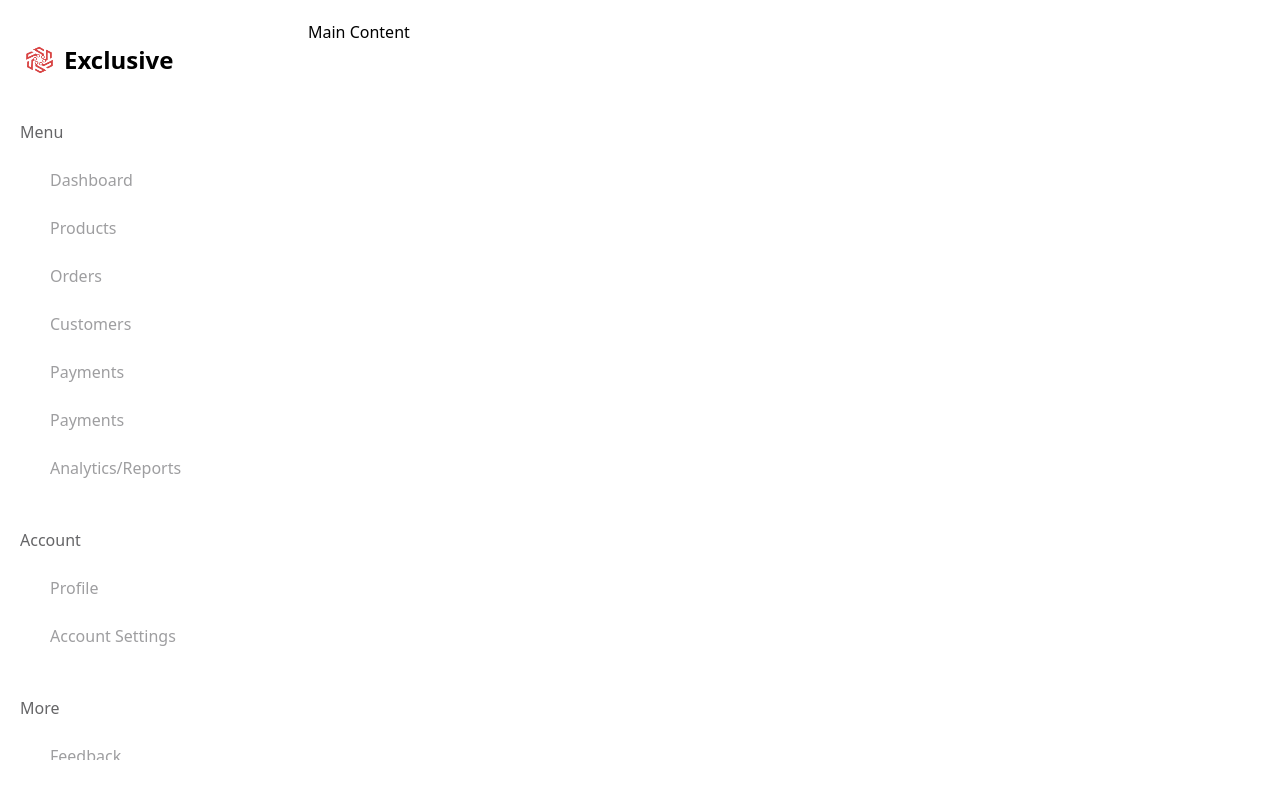
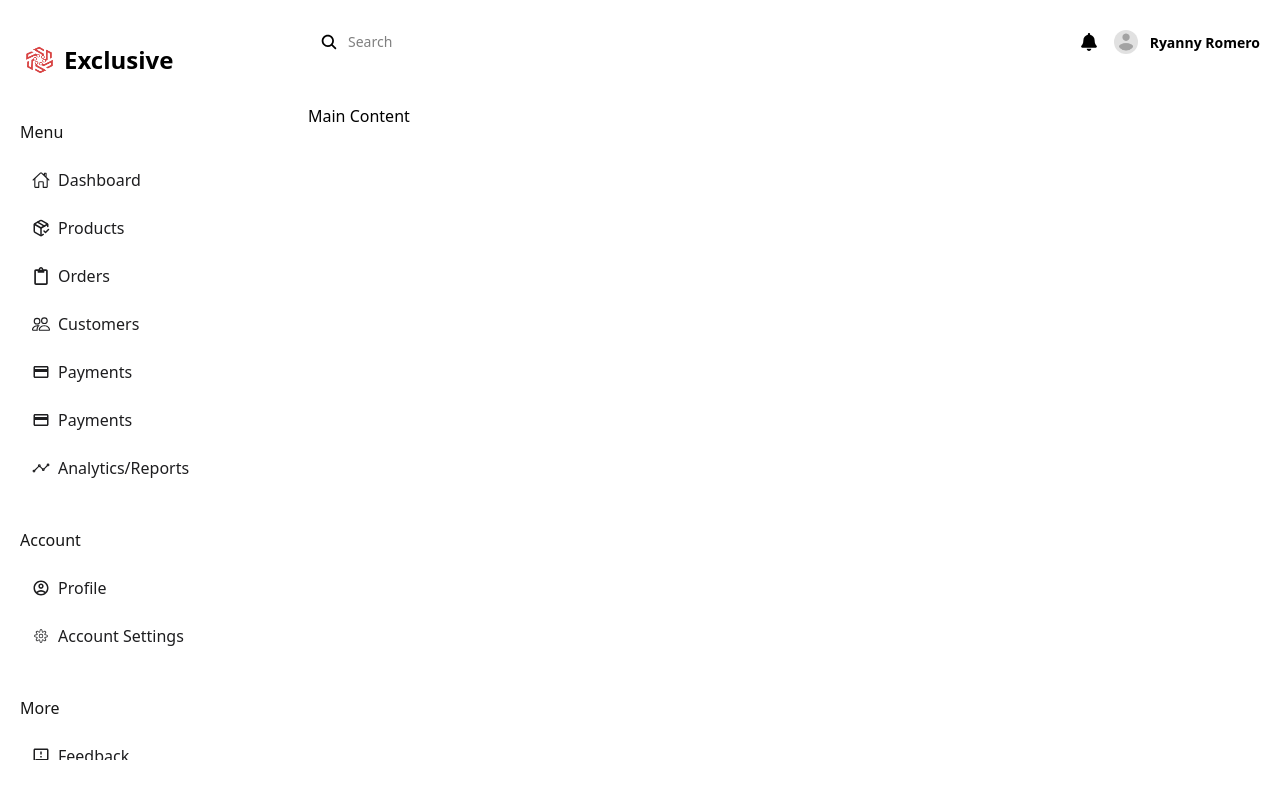
Before and after one commit to Ryanny-y/exclusive_admin, a React (Vite) app: page / in a window 1280 px wide. Built offline with nearby package versions, Linux system fonts and the light colour scheme.

Commit message:
Add Header

```diff
--- a/src/App.jsx
+++ b/src/App.jsx
@@ -1,15 +1,21 @@
 import { Outlet } from "react-router";
 import SideNav from "./components/common/SideNav";
+import Header from "./components/common/Header";
 
 const App = () => {
 
   // CHECK CREDENTIALS HERE
 
   return (
-    <main className="flex gap-5 dark:bg-dark-200 dark:text-light-100 relative">
+    <main className="flex dark:bg-dark-200 dark:text-light-100 relative">
       <SideNav />
-      <section className="py-5">
-        Main Content
+
+      <section className="grow">
+        <Header />
+
+        <div className="p-5">
+          Main Content
+        </div>
       </section>
     </main>
   )
--- /dev/null
+++ b/src/components/common/Header.jsx
@@ -0,0 +1,28 @@
+import { IoSearch } from "react-icons/io5";
+import { FaBell } from "react-icons/fa";
+import profilePlaceholder from '../../assets/images/profile_placeholder.png';
+
+const Header = () => {
+  return (
+    <header className="dark:bg-dark-100 flex items-center py-5 px-5 sticky top-0 right-0 left-0 w-full gap-10">
+      <section className="relative rounded-md dark:bg-gray-200 pl-7 grow">
+        <IoSearch className="absolute dark:text-gray-100 top-1/2 -translate-y-1/2 left-3 text-lg"/>
+        <input type="text" placeholder="Search" className="w-full dark:bg-gray-200 text-sm py-3 px-3 rounded-lg outline-none"/>
+      </section>
+
+      <section className="flex items-center gap-4">
+        <div id="notification">
+
+          <FaBell className="text-lg dark:text-gray-100"/>
+        </div>
+
+        <div id="account" className="flex items-center gap-3">
+          <img src={profilePlaceholder} alt="Profile" className="rounded-full h-6 w-6"/>
+          <p className="text-[14px] font-semibold dark:text-gray-100">Ryanny Romero</p>
+        </div>
+      </section>
+    </header>
+  )
+};
+
+export default Header;
--- a/src/components/common/SideNav.jsx
+++ b/src/components/common/SideNav.jsx
@@ -11,90 +11,90 @@ import styles from "../../assets/styles/style.module.css";
 const SideNav = () => {
   return (
     <aside
-      className="flex flex-col gap-10 dark:bg-dark-100 dark:text-light-100 h-screen py-10 px-5 w-72"
+      className="flex flex-col gap-10 dark:bg-dark-100 dark:text-light-100 h-screen py-10 pl-5 w-72"
     >
       <Link className="flex items-center gap-1 font-bold lg:text-2xl">
         <img src={logo} alt="Exclusive Logo" className="h-10 w-10" />
         <h1>Exclusive</h1>
       </Link>
 
-      <nav className={`flex flex-col gap-10 main_nav ${styles.customScrollbar}`}>
+      <nav className={`flex flex-col gap-10 main_nav ${styles.customScrollbar} pr-5`}>
         <section>
-          <h3 className="text-gray-300 mb-4">Menu</h3>
+          <h3 className="text-dark-200 font-medium dark:text-gray-300 mb-4">Menu</h3>
 
-          <ul className="flex flex-col gap-2 text-gray-100 -ml-2">
-            <li className="group hover:bg-gray-200 hover:text-light-100 duration-300 py-2 px-3 rounded-lg">
+          <ul className="flex flex-col gap-2 text-dark-100 font-medium dark:text-gray-100">
+            <li className="group hover:bg-slate-200 dark:hover:bg-gray-200 dark:hover:text-light-100 duration-300 py-2 px-3 rounded-lg">
               <Link className="flex items-center gap-2">
-                <IoHomeOutline className="text-lg text-white group-hover:text-red-300 duration-300" />
-                <p>Dashboard</p>
+                <IoHomeOutline className="text-lg dark:text-white group-hover:text-red-300 duration-300" />
+                <p className="group-hover:text-red-300 dark:group-hover:text-light-100">Dashboard</p>
               </Link>
             </li>
-            <li className="group hover:bg-gray-200 hover:text-light-100 duration-300 py-2 px-3 rounded-lg">
+            <li className="group hover:bg-slate-200 dark:hover:bg-gray-200 dark:hover:text-light-100 duration-300 py-2 px-3 rounded-lg">
               <Link className="flex items-center gap-2">
-                <LuPackageCheck className="text-lg text-white group-hover:text-red-300 duration-300" />
-                <p>Products</p>
+                <LuPackageCheck className="text-lg dark:text-white group-hover:text-red-300 duration-300" />
+                <p className="group-hover:text-red-300 dark:group-hover:text-light-100">Products</p>
               </Link>
             </li>
-            <li className="group hover:bg-gray-200 hover:text-light-100 duration-300 py-2 px-3 rounded-lg">
+            <li className="group hover:bg-slate-200 dark:hover:bg-gray-200 dark:hover:text-light-100 duration-300 py-2 px-3 rounded-lg">
               <Link className="flex items-center gap-2">
-                <FaRegClipboard className="text-lg text-white group-hover:text-red-300 duration-300" />
-                <p>Orders</p>
+                <FaRegClipboard className="text-lg dark:text-white group-hover:text-red-300 duration-300" />
+                <p className="group-hover:text-red-300 dark:group-hover:text-light-100">Orders</p>
               </Link>
             </li>
-            <li className="group hover:bg-gray-200 hover:text-light-100 duration-300 py-2 px-3 rounded-lg">
+            <li className="group hover:bg-slate-200 dark:hover:bg-gray-200 dark:hover:text-light-100 duration-300 py-2 px-3 rounded-lg">
               <Link className="flex items-center gap-2">
-                <BsPeople className="text-lg text-white group-hover:text-red-300 duration-300" />
-                <p>Customers</p>
+                <BsPeople className="text-lg dark:text-white group-hover:text-red-300 duration-300" />
+                <p className="group-hover:text-red-300 dark:group-hover:text-light-100">Customers</p>
               </Link>
             </li>
-            <li className="group hover:bg-gray-200 hover:text-light-100 duration-300 py-2 px-3 rounded-lg">
+            <li className="group hover:bg-slate-200 dark:hover:bg-gray-200 dark:hover:text-light-100 duration-300 py-2 px-3 rounded-lg">
               <Link className="flex items-center gap-2">
-                <MdOutlinePayment className="text-lg text-white group-hover:text-red-300 duration-300" />
-                <p>Payments</p>
+                <MdOutlinePayment className="text-lg dark:text-white group-hover:text-red-300 duration-300" />
+                <p className="group-hover:text-red-300 dark:group-hover:text-light-100">Payments</p>
               </Link>
             </li>
-            <li className="group hover:bg-gray-200 hover:text-light-100 duration-300 py-2 px-3 rounded-lg">
+            <li className="group hover:bg-slate-200 dark:hover:bg-gray-200 dark:hover:text-light-100 duration-300 py-2 px-3 rounded-lg">
               <Link className="flex items-center gap-2">
-                <MdOutlinePayment className="text-lg text-white group-hover:text-red-300 duration-300" />
-                <p>Payments</p>
+                <MdOutlinePayment className="text-lg dark:text-white group-hover:text-red-300 duration-300" />
+                <p className="group-hover:text-red-300 dark:group-hover:text-light-100">Payments</p>
               </Link>
             </li>
-            <li className="group hover:bg-gray-200 hover:text-light-100 duration-300 py-2 px-3 rounded-lg">
+            <li className="group hover:bg-slate-200 dark:hover:bg-gray-200 dark:hover:text-light-100 duration-300 py-2 px-3 rounded-lg">
               <Link className="flex items-center gap-2">
-                <IoAnalyticsOutline className="text-lg text-white group-hover:text-red-300 duration-300" />
-                <p>Analytics/Reports</p>
+                <IoAnalyticsOutline className="text-lg dark:text-white group-hover:text-red-300 duration-300" />
+                <p className="group-hover:text-red-300 dark:group-hover:text-light-100">Analytics/Reports</p>
               </Link>
             </li>
           </ul>
         </section>
 
         <section>
-          <h3 className="text-gray-300 mb-4">Account</h3>
+          <h3 className="text-dark-200 font-medium dark:text-gray-300 mb-4">Account</h3>
 
-          <ul className="flex flex-col gap-2 text-gray-100 -ml-2">
-            <li className="group hover:bg-gray-200 hover:text-light-100 duration-300 py-2 px-3 rounded-lg">
+          <ul className="flex flex-col gap-2 text-dark-100 font-medium dark:text-gray-100">
+            <li className="group hover:bg-slate-200 dark:hover:bg-gray-200 dark:hover:text-light-100 duration-300 py-2 px-3 rounded-lg">
               <Link className="flex items-center gap-2">
-                <MdOutlineAccountCircle className="text-lg text-white group-hover:text-red-300 duration-300" />
-                <p>Profile</p>
+                <MdOutlineAccountCircle className="text-lg dark:text-white group-hover:text-red-300 duration-300" />
+                <p className="group-hover:text-red-300 dark:group-hover:text-light-100">Profile</p>
               </Link>
             </li>
-            <li className="group hover:bg-gray-200 hover:text-light-100 duration-300 py-2 px-3 rounded-lg">
+            <li className="group hover:bg-slate-200 dark:hover:bg-gray-200 dark:hover:text-light-100 duration-300 py-2 px-3 rounded-lg">
               <Link className="flex items-center gap-2">
-                <CiSettings className="text-lg text-white group-hover:text-red-300 duration-300" />
-                <p>Account Settings</p>
+                <CiSettings className="text-lg dark:text-white group-hover:text-red-300 duration-300" />
+                <p className="group-hover:text-red-300 dark:group-hover:text-light-100">Account Settings</p>
               </Link>
             </li>
           </ul>
         </section>
 
          <section>
-          <h3 className="text-gray-300 mb-4">More</h3>
+          <h3 className="text-dark-200 font-medium dark:text-gray-300 mb-4">More</h3>
 
-          <ul className="flex flex-col gap-2 text-gray-100 -ml-2">
-            <li className="group hover:bg-gray-200 hover:text-light-100 duration-300 py-2 px-3 rounded-lg">
+          <ul className="flex flex-col gap-2 text-dark-100 font-medium dark:text-gray-100">
+            <li className="group hover:bg-slate-200 dark:hover:bg-gray-200 dark:hover:text-light-100 duration-300 py-2 px-3 rounded-lg">
               <Link className="flex items-center gap-2">
-                <MdOutlineFeedback className="text-lg text-white group-hover:text-red-300 duration-300" />
-                <p>Feedback</p>
+                <MdOutlineFeedback className="text-lg dark:text-white group-hover:text-red-300 duration-300" />
+                <p className="group-hover:text-red-300 dark:group-hover:text-light-100">Feedback</p>
               </Link>
             </li>
           </ul>
```
Also changed, not shown: src/assets/images/profile_placeholder.png (added).
